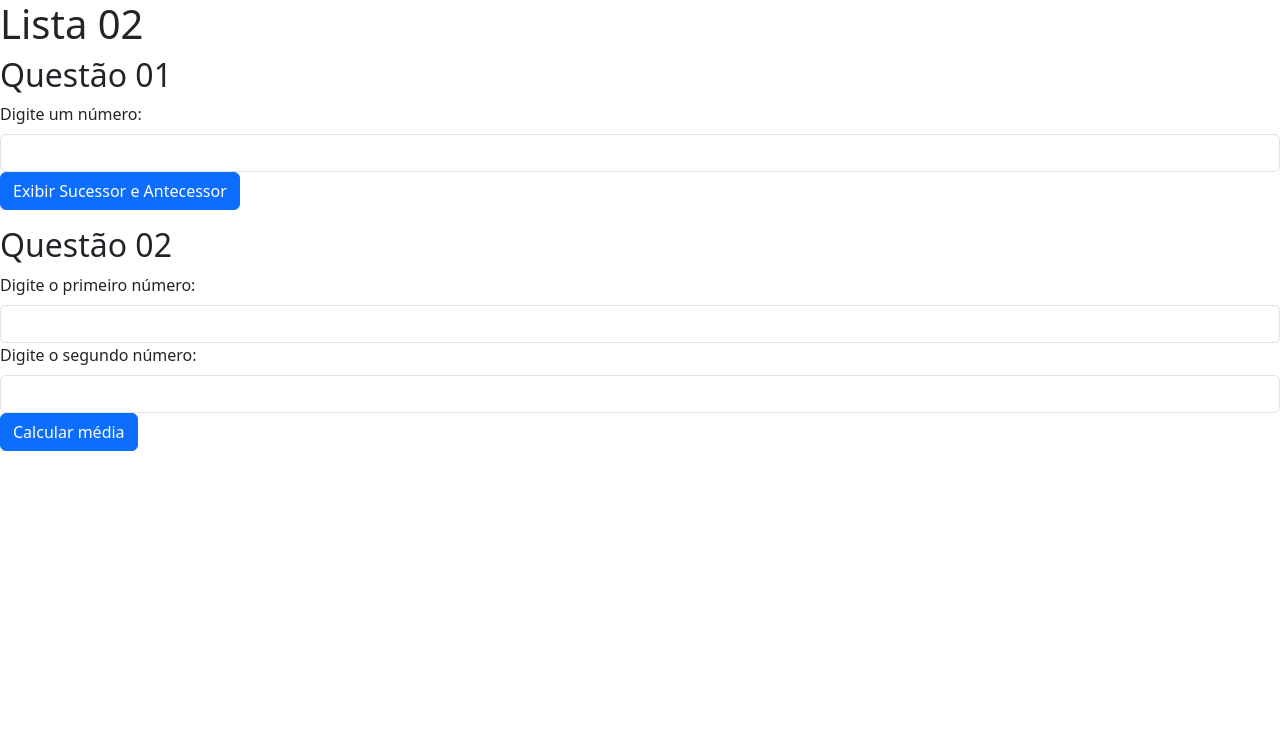
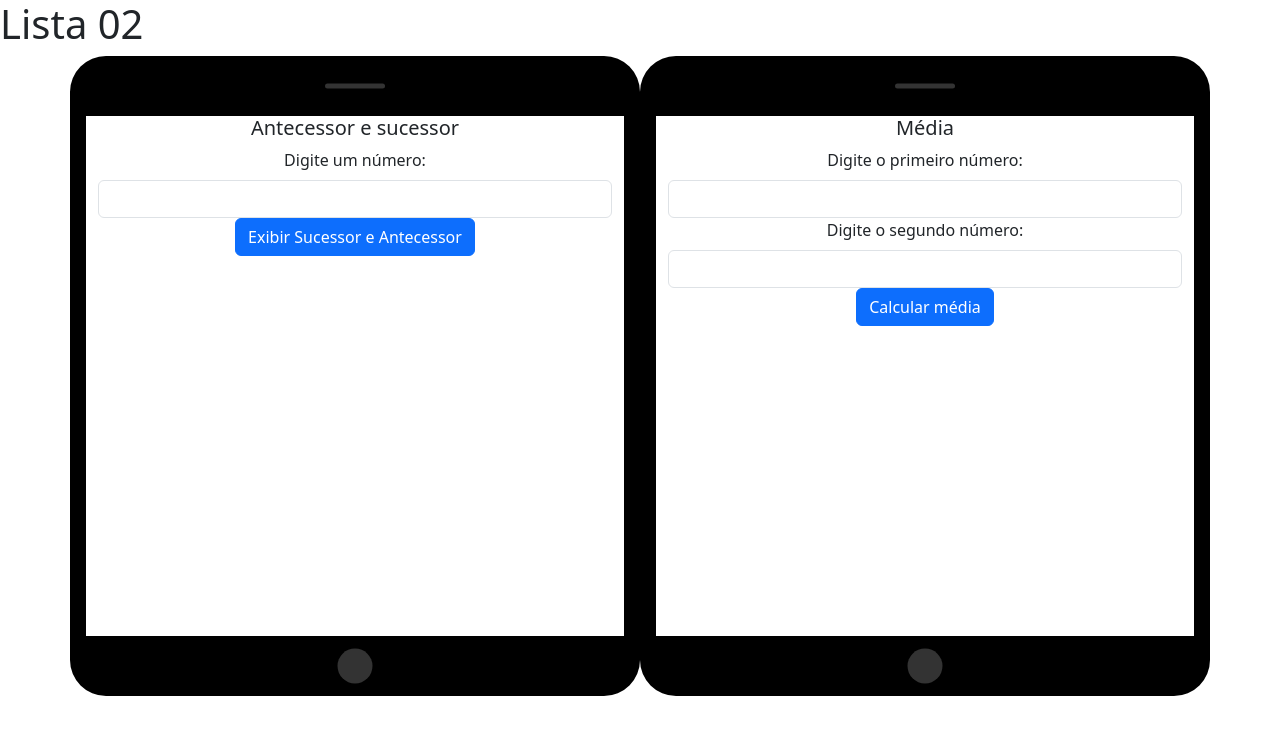
Before and after one commit to dispositivos-moveis-ivaneyvieira/logicaProgramacao, a plain HTML site: page src/lista02/index.html in a window 1280 px wide. Drawn offline with nearby package versions, Linux system fonts and the light colour scheme.

```diff
--- a/src/lista02/index.html
+++ b/src/lista02/index.html
@@ -3,6 +3,7 @@
 
 <head>
     <title>Lista 02</title>
+    <link href="style.css" rel="stylesheet">
     <link href="https://cdn.jsdelivr.net/npm/bootstrap@5.3.0-alpha3/dist/css/bootstrap.min.css" rel="stylesheet"
         integrity="sha384-KK94CHFLLe+nY2dmCWGMq91rCGa5gtU4mk92HdvYe+M/SXH301p5ILy+dN9+nJOZ" crossorigin="anonymous">
     <script src="https://cdn.jsdelivr.net/npm/bootstrap@5.3.0-alpha3/dist/js/bootstrap.bundle.min.js"
@@ -14,28 +15,46 @@
 
 <body>
     <h1>Lista 02</h1>
-    <h2>Questão 01</h2>
+
+    <div class="container text-center">
+        <div class="row">
+            <div class="smartphone col">
+                <div class="content">
+                    <div style="width:100%;border:none;height:100%">
                         <form>
+                            <h5>Antecessor e sucessor</h5>
                             <label class="form-label" for="numero">Digite um número:</label>
                             <input class="form-control" type="number" id="numero" name="numero">
 
-        <button class="btn btn-primary" type="button" onclick="exibirSucessorAntecessor()">Exibir Sucessor e Antecessor</button>
+                            <button class="btn btn-primary" type="button" onclick="exibirSucessorAntecessor()">Exibir
+                                Sucessor e
+                                Antecessor</button>
                         </form>
                         <p id="resultado01"></p>
+                    </div>
+                </div>
+            </div>
 
-    <h2>Questão 02</h2>
-
+            <div class="smartphone col">
+                <div class="content">
+                    <div style="width:100%;border:none;height:100%">
                         <form>
+                            <h5>Média</h5>
                             <label class="form-label" for="numero1">Digite o primeiro número:</label>
                             <input class="form-control" type="number" id="numero1" name="numero1">
 
                             <label class="form-label" for="numero2">Digite o segundo número:</label>
                             <input class="form-control" type="number" id="numero2" name="numero2">
 
-        <button class="btn btn-primary" type="button" onclick="calcularMedia()">Calcular média</button>
+                            <button class="btn btn-primary" type="button" onclick="calcularMedia()">Calcular
+                                média</button>
                         </form>
                         <p id="resultado02"></p>
-
+                    </div>
+                </div>
+            </div>
+        </div>
+    </div>
     <script>
         function exibirSucessorAntecessor() {
             let numero = parseFloat(document.getElementById("numero").value);
--- /dev/null
+++ b/src/lista02/style.css
@@ -0,0 +1,46 @@
+/* The device with borders */
+.smartphone {
+    position: relative;
+    width: 360px;
+    height: 640px;
+    margin: auto;
+    border: 16px black solid;
+    border-top-width: 60px;
+    border-bottom-width: 60px;
+    border-radius: 36px;
+  }
+
+  /* The horizontal line on the top of the device */
+  .smartphone:before {
+    content: '';
+    display: block;
+    width: 60px;
+    height: 5px;
+    position: absolute;
+    top: -30px;
+    left: 50%;
+    transform: translate(-50%, -50%);
+    background: #333;
+    border-radius: 10px;
+  }
+
+  /* The circle on the bottom of the device */
+  .smartphone:after {
+    content: '';
+    display: block;
+    width: 35px;
+    height: 35px;
+    position: absolute;
+    left: 50%;
+    bottom: -65px;
+    transform: translate(-50%, -50%);
+    background: #333;
+    border-radius: 50%;
+  }
+
+  /* The screen (or content) of the device */
+  .smartphone .content {
+    width: 100%;
+    height: 100%;
+    background: white;
+  }
```
Also changed, not shown: 1 other file. Lines whose indentation alone changed are shown as unchanged.
